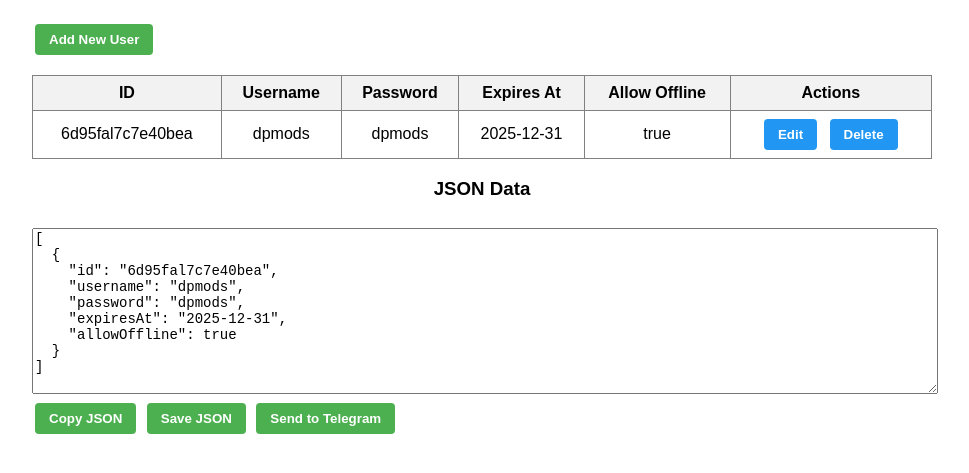
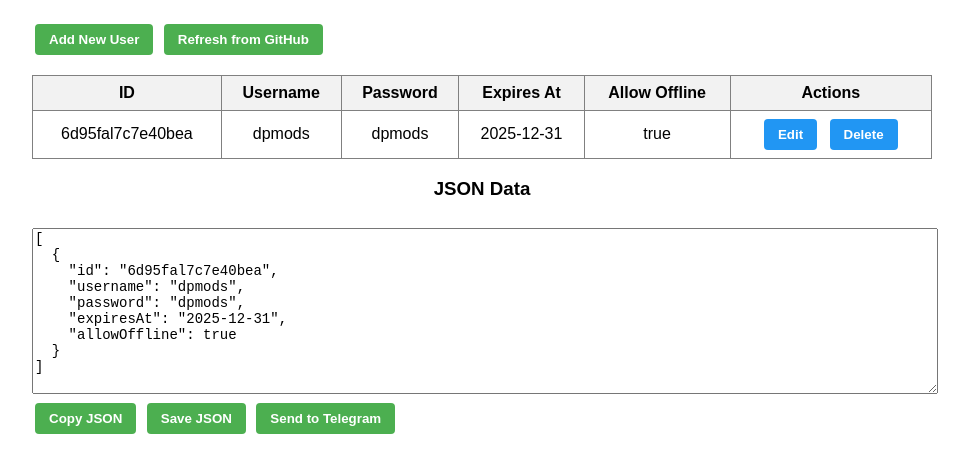
Before and after one commit to Sammim1/Tempkey.json, a plain HTML site: page index.html in a window 1280 px wide. Shown: the part 61-534 px from the top of the page, without its empty margins (158-1127 px from the left). Drawn offline with Linux system fonts and the light colour scheme.

Commit message:
Update index.html

```diff
--- a/index.html
+++ b/index.html
@@ -10,6 +10,7 @@
   <h1>User JSON Editor</h1>
 
   <button id="toggleAddBtn" onclick="toggleAddForm()">Add New User</button>
+  <button onclick="refreshFromGitHub()">Refresh from GitHub</button>
 
   <div id="addForm" class="form hidden">
     <h3>Add User</h3>
```
